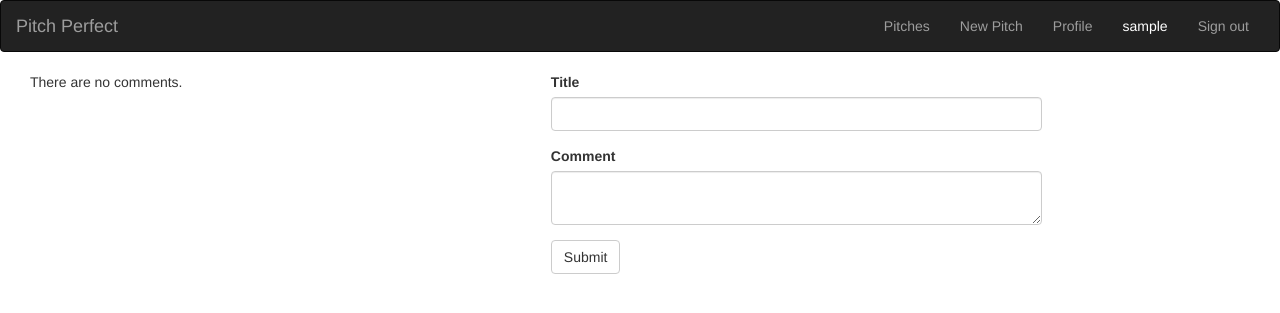
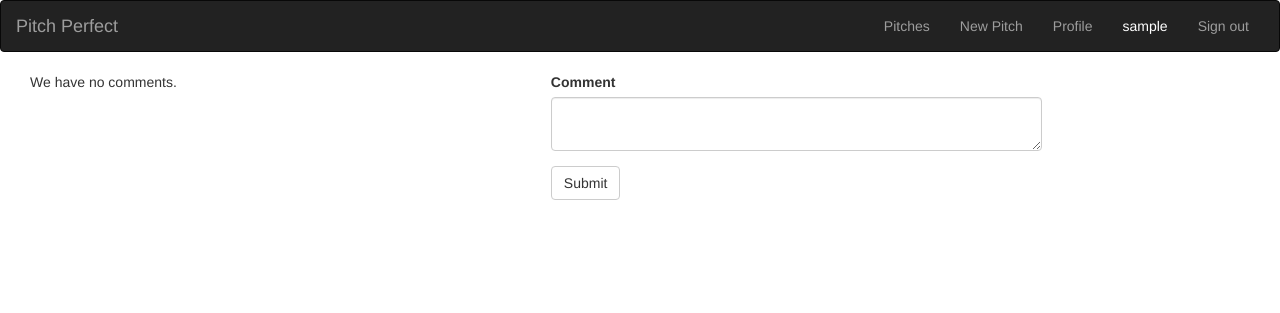
Before and after one commit to macc254/Pitches, a Flask app: page /comment/1 in a window 1280 px wide. Shown: the top 313 px of the page. Run offline with Flask 2, Linux system fonts and the light colour scheme; the visitor is signed in with stand-in values (Sample User, id 1); data comes from the database, SQL or seed files in the repository; data that the repository does not hold is empty; some libraries are stand-ins or nearby versions.

Commit message:
style the comments

```diff
--- a/app/main/forms.py
+++ b/app/main/forms.py
@@ -4,8 +4,7 @@ from wtforms.validators import DataRequired
 
 class CommentForm(FlaskForm):
 
-     title = StringField('Title',validators=[DataRequired()])
-     comment = TextAreaField('Comment')
+     comment = TextAreaField('Comment',validators = [DataRequired()])
      submit = SubmitField('Submit')
 class UpdateProfile(FlaskForm):
     bio = TextAreaField('Tell us more about you.',validators = [DataRequired()])
--- a/app/templates/comment.html
+++ b/app/templates/comment.html
@@ -6,14 +6,15 @@
             {{wtf.quick_form(comment_form)}}
         </div>
         <div class="col-sm-4">
-            <h3>All comments</h3>
+            <h3>Comments:</h3>
             {% for comment in comments %}
             <div class="card w-90 mb-3">
                 <div class="card-body">
-                    <h3>{{comment.title}}</h3>
-                    <h5>{{comment.id}}) Your comment: {{ comment.comment }}</h5>
-
-                    <p class="card-text"> {{comment.username}}</p>
+                    <ul>
+                        <li>
+                            <h5> {{ comment.comment }}</h5>
+                        </li>
+                    </ul>
 
                 </div>
             </div>
@@ -21,7 +22,7 @@
 
         </div>
         {%else%}
-        <div class="col-md-5">There are no comments.</div>
+        <div class="col-md-5">We have no comments.</div>
         <div class="col-md-5">
             {{wtf.quick_form(comment_form)}}
         </div>
```
